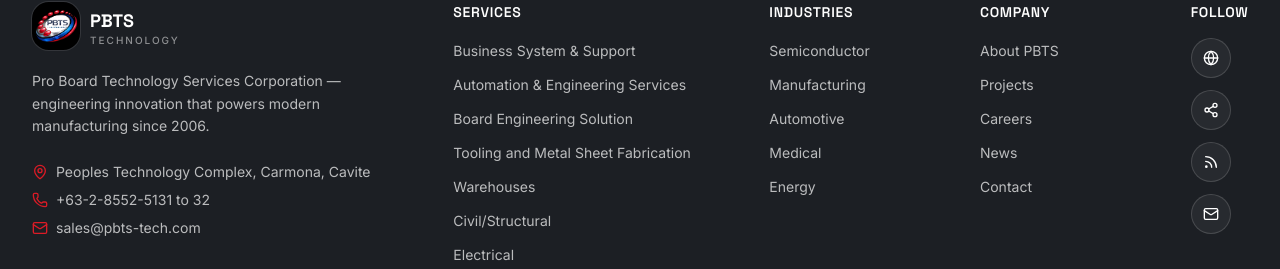
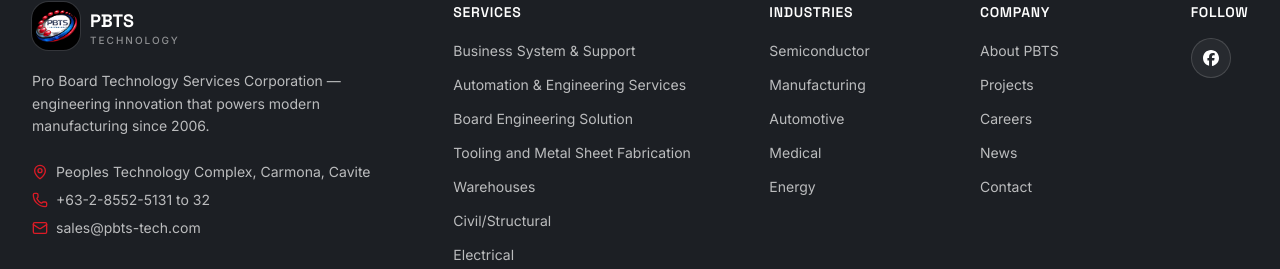
Before and after one commit to ayumihidalgo/pbts-corporate-website, a Next.js app: page / in a window 1280 px wide. Shown: the part 10224-10493 px from the top of the page. Built offline with nearby package versions, Linux system fonts and the light colour scheme.

Commit message:
link facebook

```diff
--- a/components/site/footer.tsx
+++ b/components/site/footer.tsx
@@ -1,10 +1,12 @@
 'use client'
 
 import Image from 'next/image'
-import { useState } from 'react'
-import { Globe, Share2, Rss, Mail, ArrowRight, MapPin, Phone } from 'lucide-react'
+import { useEffect, useState } from 'react'
+import { ArrowRight, MapPin, Phone, Mail } from 'lucide-react'
+import { FaFacebook } from 'react-icons/fa6'
 import { LegalModal } from './legal-modal'
 import { privacySections, termsSections } from './legal-content'
+import type { LegalModalType } from './legal-events'
 
 // Keep these `slug`s in sync with `SERVICE_CATEGORY_SLUGS` / each category's
 // `slug` in services.tsx and `serviceLinks` in navbar.tsx — clicking one
@@ -46,18 +48,12 @@ const columns = [
   },
 ]
 
-// lucide-react (as pinned in this project, v1.17.0) no longer ships
-// brand/logo icons (Facebook, Linkedin, Instagram, Youtube, Twitter, etc.) —
-// they were removed for trademark reasons. These are generic stand-ins;
-// swap in real brand marks via the `react-icons` package (e.g.
-// `react-icons/fa6` → FaFacebook, FaLinkedin, FaInstagram, FaYoutube) if
-// you want actual platform logos here — ask and I can wire that up.
-const socialLinks = [
-  { icon: Globe, label: 'Website', href: '#' },
-  { icon: Share2, label: 'Share', href: '#' },
-  { icon: Rss, label: 'Blog / RSS', href: '#' },
-  { icon: Mail, label: 'Email', href: '#' },
-]
+// PBTS only maintains a Facebook page currently, so this is the single
+// real platform icon (from react-icons/fa6, since lucide-react dropped
+// brand/logo icons for trademark reasons — see the earlier version of
+// this file's comment if that changes). TODO: replace the placeholder
+// href below with the actual PBTS Facebook page URL.
+const socialLinks = [{ icon: FaFacebook, label: 'Facebook', href: 'https://www.facebook.com/profile.php?id=61556984545465' }]
 
 export function Footer() {
   const [email, setEmail] = useState('')
@@ -65,7 +61,7 @@ export function Footer() {
   // Which legal modal (if any) is open — Privacy Policy and Terms of Use
   // render as pop-up modals rather than separate routes, since this is a
   // one-page site.
-  const [legalOpen, setLegalOpen] = useState<'privacy' | 'terms' | null>(null)
+  const [legalOpen, setLegalOpen] = useState<LegalModalType | null>(null)
 
   // Same cross-component pattern navbar.tsx uses: dispatch a plain DOM
   // CustomEvent that the Services section listens for, then let it own the
@@ -73,6 +69,18 @@ export function Footer() {
   const goToServiceCategory = (slug: string) => {
     window.dispatchEvent(new CustomEvent('pbts:open-service-category', { detail: { slug } }))
   }
+
+  // Lets other components (e.g. the contact form's consent checkbox) open
+  // the Privacy Policy / Terms of Use modal without sharing state directly
+  // — see legal-events.ts.
+  useEffect(() => {
+    const handler = (e: Event) => {
+      const type = (e as CustomEvent<{ type: LegalModalType }>).detail?.type
+      if (type) setLegalOpen(type)
+    }
+    window.addEventListener('pbts:open-legal', handler)
+    return () => window.removeEventListener('pbts:open-legal', handler)
+  }, [])
 
   return (
     <footer className="bg-charcoal text-white/70">
--- a/package.json
+++ b/package.json
@@ -19,6 +19,7 @@
     "nodemailer": "^9.0.5",
     "react": "^19",
     "react-dom": "^19",
+    "react-icons": "^5.7.0",
     "shadcn": "^4.8.0",
     "tailwind-merge": "^3.3.1",
     "tw-animate-css": "^1.4.0"
```
Also changed, not shown: 1 other file (tests, documents, lock files or other folders).
